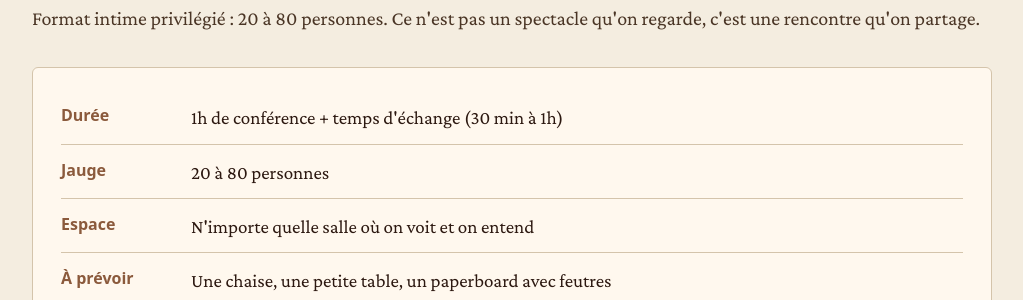
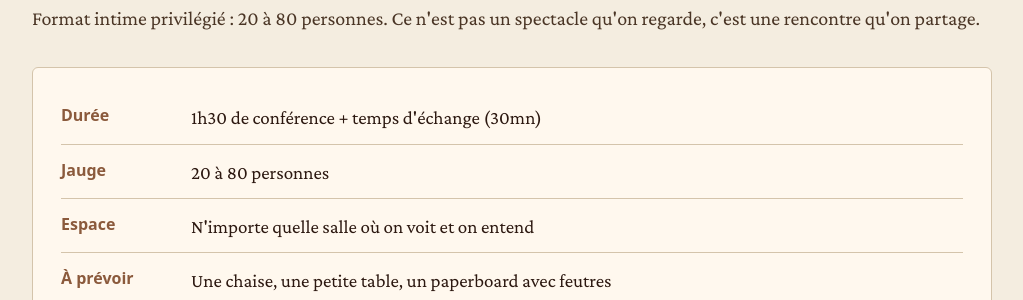
Before and after one commit to MonsieurRobi/monsieurrobi.github.io, a Jekyll site: the page built from 3-bipolaire.md, in a window 1280 px wide and 900 px high, scrolled down 2956 px. Shown: the part 153-453 px from the top of the window, without its empty margins (128-1151 px from the left). Built offline with Jekyll 4.4.1, drawn with Linux system fonts in a browser that asks for light colours.

Commit message:
update conf duration

```diff
--- a/_data/propositions.yml
+++ b/_data/propositions.yml
@@ -64,7 +64,7 @@ conf:
 
   # Conditions pratiques
   practical:
-    duration: "1h de conférence + temps d'échange (30 min à 1h)"
+    duration: "1h30 de conférence + temps d'échange (30mn)"
     audience_size: "20 à 80 personnes"
     space: "N'importe quelle salle où on voit et on entend"
     requirements: "Une chaise, une petite table, un paperboard avec feutres"
```
